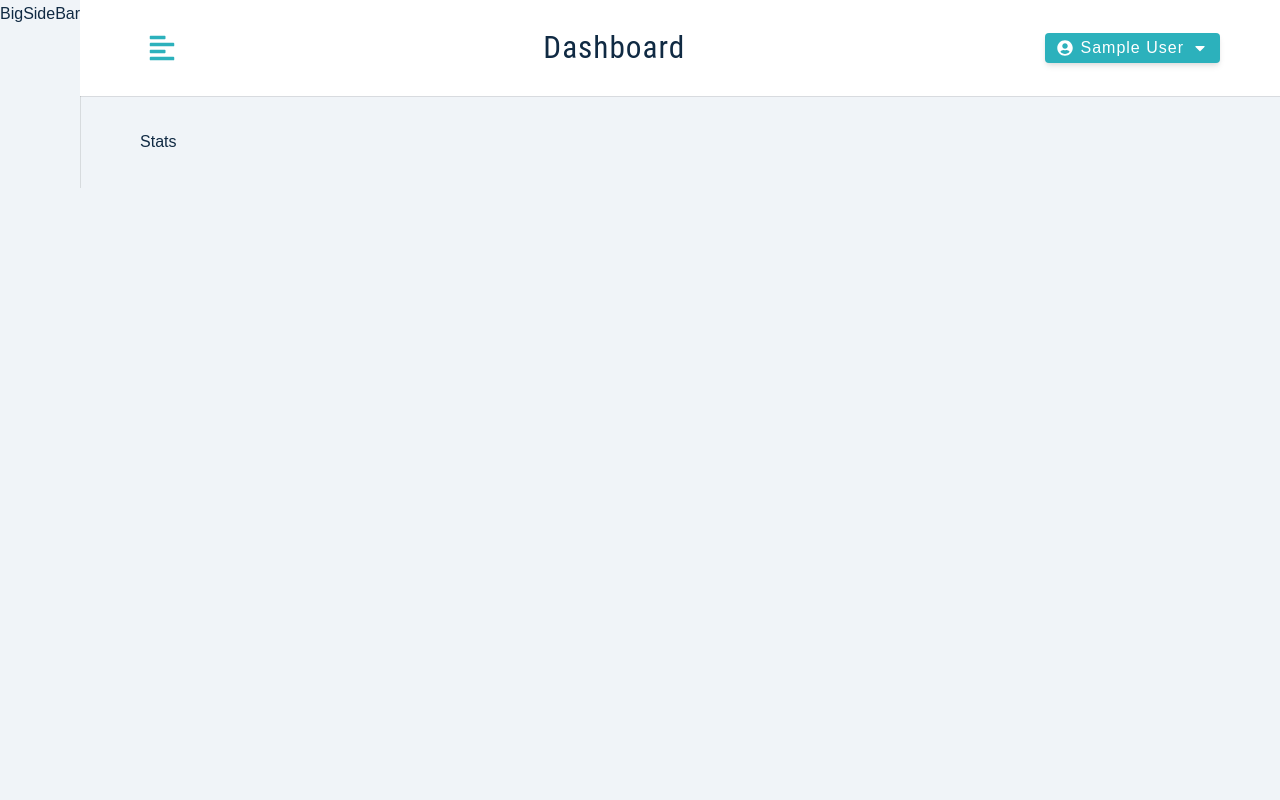
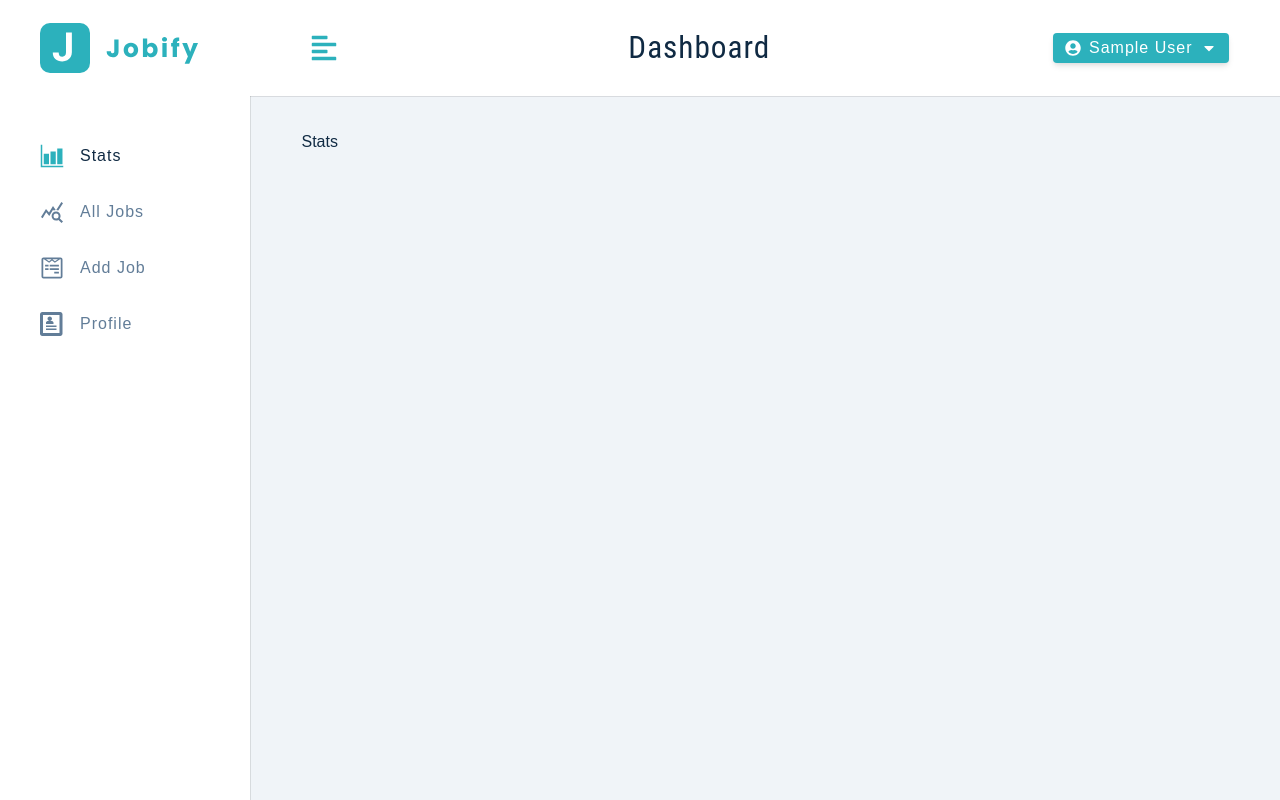
Before and after one commit to minhtungo/job-tracking-app, a React (Create React App) app in the folder client/: page / in a window 1280 px wide. Built offline with nearby package versions, Linux system fonts and the light colour scheme; sample sign-in values are in the browser's storage.

Commit message:
setup sidebar

```diff
--- a/client/src/components/BigSideBar/BigSideBar.js
+++ b/client/src/components/BigSideBar/BigSideBar.js
@@ -1,5 +1,24 @@
 import { Wrapper } from './BigSideBar.styles';
+import { useAppContext } from './../../context/appContext';
+import Logo from '../Logo/Logo';
+import NavLinks from '../nav-links/NavLinks';
 
 export const BigSideBar = () => {
-  return <Wrapper>BigSideBar</Wrapper>;
+  const { showSidebar } = useAppContext();
+  return (
+    <Wrapper>
+      <div
+        className={
+          showSidebar ? 'sidebar-container' : 'sidebar-container show-sidebar'
+        }
+      >
+        <div className='content'>
+          <header>
+            <Logo />
+          </header>
+          <NavLinks />
+        </div>
+      </div>
+    </Wrapper>
+  );
 };
--- a/client/src/components/SmallSideBar/SmallSideBar.js
+++ b/client/src/components/SmallSideBar/SmallSideBar.js
@@ -1,5 +1,33 @@
+import { FaTimes } from 'react-icons/fa';
+import { NavLink } from 'react-router-dom';
+
+import { useAppContext } from '../../context/appContext';
+import Logo from '../Logo/Logo';
+
 import { Wrapper } from './SmallSideBar.styles';
+import links from './../../utils/links';
+import NavLinks from '../nav-links/NavLinks';
 
 export const SmallSideBar = () => {
-  return <Wrapper>SmallSideBar</Wrapper>;
+  const { showSidebar, toggleSidebar } = useAppContext();
+
+  return (
+    <Wrapper>
+      <div
+        className={
+          showSidebar ? 'sidebar-container show-sidebar' : 'sidebar-container'
+        }
+      >
+        <div className='content'>
+          <button type='button' className='close-btn' onClick={toggleSidebar}>
+            <FaTimes />
+          </button>
+          <header>
+            <Logo />
+          </header>
+          <NavLinks toggleSidebar={toggleSidebar} />
+        </div>
+      </div>
+    </Wrapper>
+  );
 };
--- /dev/null
+++ b/client/src/components/nav-links/NavLinks.js
@@ -0,0 +1,26 @@
+import links from './../../utils/links';
+import { NavLink } from 'react-router-dom';
+
+const NavLinks = ({ toggleSidebar }) => {
+  return (
+    <div className='nav-links'>
+      {links.map((link) => {
+        const { text, path, id, icon } = link;
+        return (
+          <NavLink
+            to={path}
+            key={id}
+            onClick={toggleSidebar}
+            className={({ isActive }) =>
+              isActive ? 'nav-link active' : 'nav-link'
+            }
+          >
+            <span className='icon'>{icon}</span>
+            {text}
+          </NavLink>
+        );
+      })}
+    </div>
+  );
+};
+export default NavLinks;
--- /dev/null
+++ b/client/src/utils/links.js
@@ -0,0 +1,33 @@
+import { IoBarChartSharp } from 'react-icons/io5';
+import { MdQueryStats } from 'react-icons/md';
+import { FaWpforms } from 'react-icons/fa';
+import { ImProfile } from 'react-icons/im';
+
+const links = [
+  {
+    id: 1,
+    text: 'stats',
+    path: '/',
+    icon: <IoBarChartSharp />,
+  },
+  {
+    id: 2,
+    text: 'all jobs',
+    path: 'all-jobs',
+    icon: <MdQueryStats />,
+  },
+  {
+    id: 3,
+    text: 'add job',
+    path: 'add-job',
+    icon: <FaWpforms />,
+  },
+  {
+    id: 4,
+    text: 'profile',
+    path: 'profile',
+    icon: <ImProfile />,
+  },
+];
+
+export default links;
```
